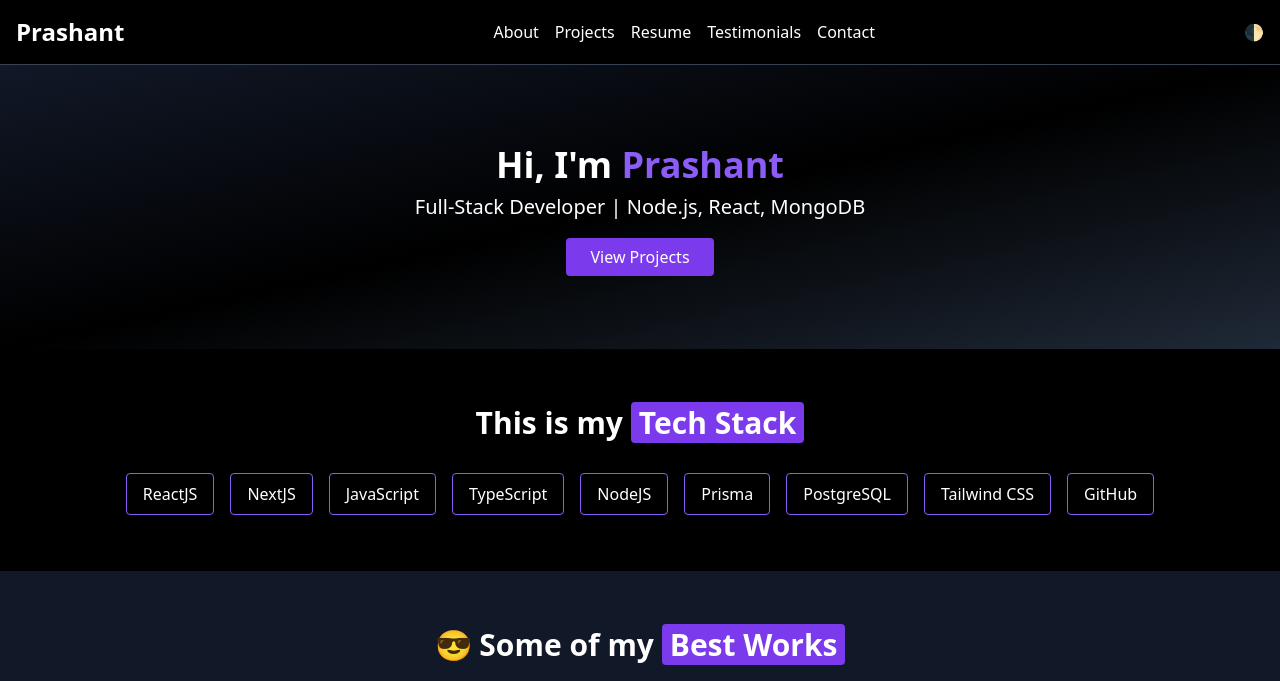
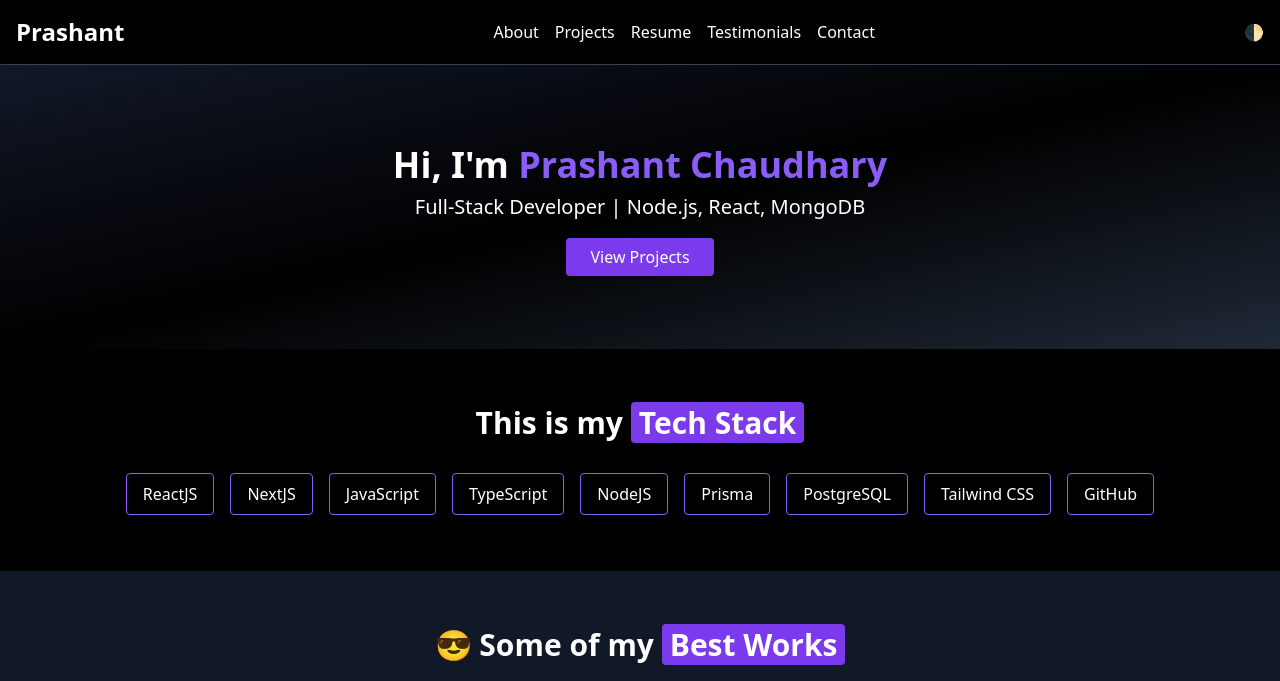
Before and after one commit to Prashant-Server/prashant-portfolio, a website: page index.html in a window 1280 px wide. Shown: the top 681 px of the page. Drawn offline with nearby package versions, Linux system fonts and the light colour scheme; files whose address does not match are found by name.

Commit message:
Update hero heading

```diff
--- a/index.html
+++ b/index.html
@@ -40,7 +40,7 @@
 
   <!-- Hero -->
   <section class="text-center py-20 bg-gradient-to-br from-gray-900 via-black to-gray-800">
-    <h2 class="text-4xl font-bold mb-2">Hi, I'm <span class="text-purple-500">Prashant</span></h2>
+    <h2 class="text-4xl font-bold mb-2">Hi, I'm <span class="text-purple-500">Prashant Chaudhary</span></h2>
     <p class="text-xl">Full-Stack Developer | Node.js, React, MongoDB</p>
     <div class="mt-6">
       <a href="#projects" class="px-6 py-2 bg-purple-600 rounded hover:bg-purple-700">View Projects</a>
```
